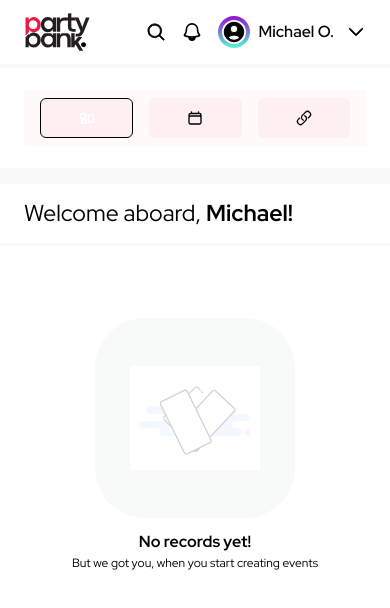
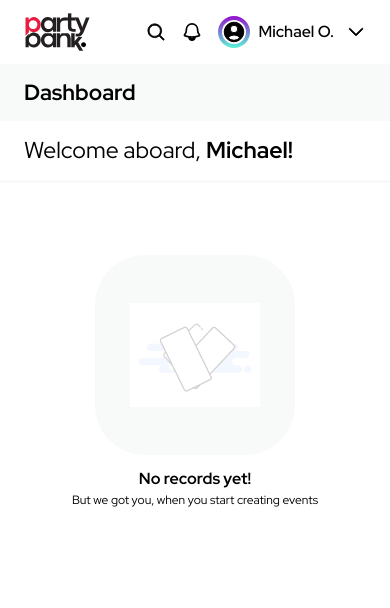
Before and after one commit to dejmartins/partybank-organizer, a Next.js app: page /dashboard in a window 390 px wide. Shown: the top 608 px of the page. Built offline with nearby package versions, Linux system fonts and the light colour scheme.

Commit message:
hide nav-links for dashboard mobile screen

```diff
--- a/app/dashboard/page.tsx
+++ b/app/dashboard/page.tsx
@@ -3,6 +3,10 @@ import Image from "next/image"
 export default async function Page() {
     return (
         <div className="">
+            <div className="inline-block md:hidden bg-[var(--pb-c-soft-grey)] w-full px-6 py-3">
+                <h3 className="font-[700] text-[22px]">Dashboard</h3>
+            </div>
+
             <div className="py-3 px-6 border-0 border-b-[3px] border-[var(--pb-c-soft-grey)]">
                 <p className="text-[23px] md:text-[30px]">Welcome aboard, <span className="font-[700]">Michael!</span></p>
             </div>
--- a/app/ui/dashboard/topnav.tsx
+++ b/app/ui/dashboard/topnav.tsx
@@ -2,7 +2,7 @@ import NavLinks from "./nav-links";
 
 export default function TopNav() {
     return (
-        <div className="flex items-center justify-between bg-[var(--pb-c-white)] min-h-[100px] w-full px-[24px] py-[16px] mt-1 mb-4">
+        <div className="hidden md:flex items-center justify-between bg-[var(--pb-c-white)] min-h-[100px] w-full px-[24px] py-[16px] mt-1 mb-4">
             <div className="flex items-center p-4 gap-4 h-[56px] bg-[var(--pb-c-light-red)] w-full">
                 <NavLinks />
             </div>
```
